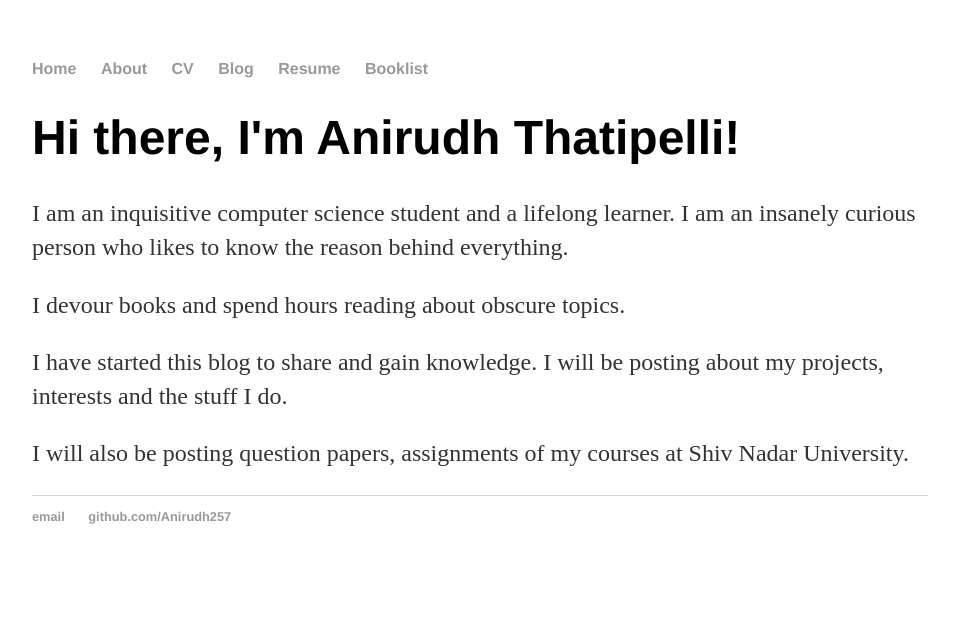
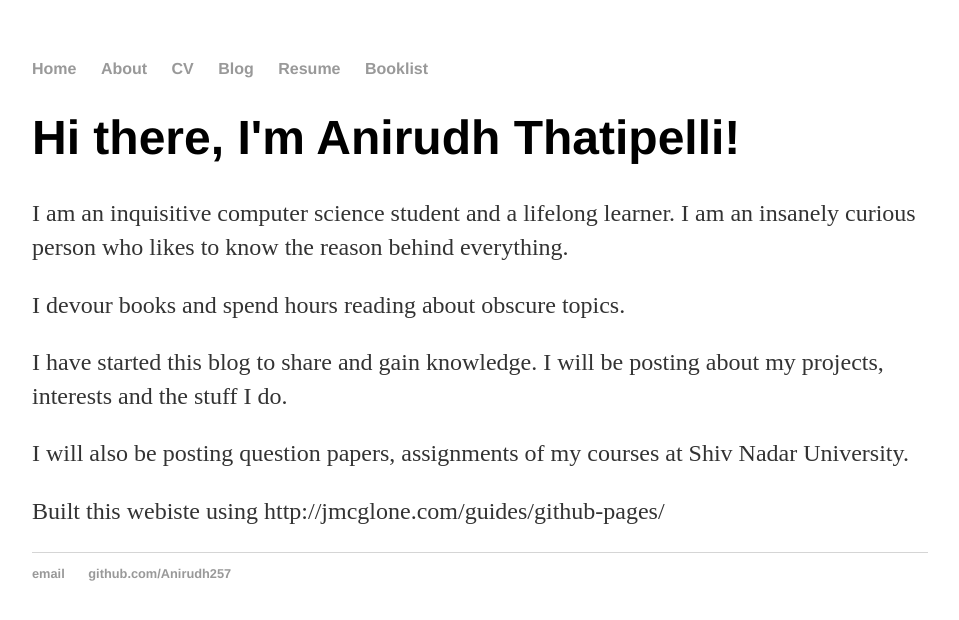
Before and after one commit to Anirudh257/Anirudh257.github.io, a Jekyll site: the page built from index.html, in a window 1280 px wide. Shown: the top 620 px of the page, without its empty margins (160-1119 px from the left). Built offline with Jekyll 4.4.1, drawn with Linux system fonts in a browser that asks for light colours.

Commit message:
Update index.html
Added acknowledgement

```diff
--- a/index.html
+++ b/index.html
@@ -13,4 +13,7 @@
 
 
 	<p>I will also be posting question papers, assignments of my courses at Shiv Nadar University.</p>
+
+
+	<p>Built this webiste using http://jmcglone.com/guides/github-pages/</p>
 </div><!-- /.blurb -->
```
